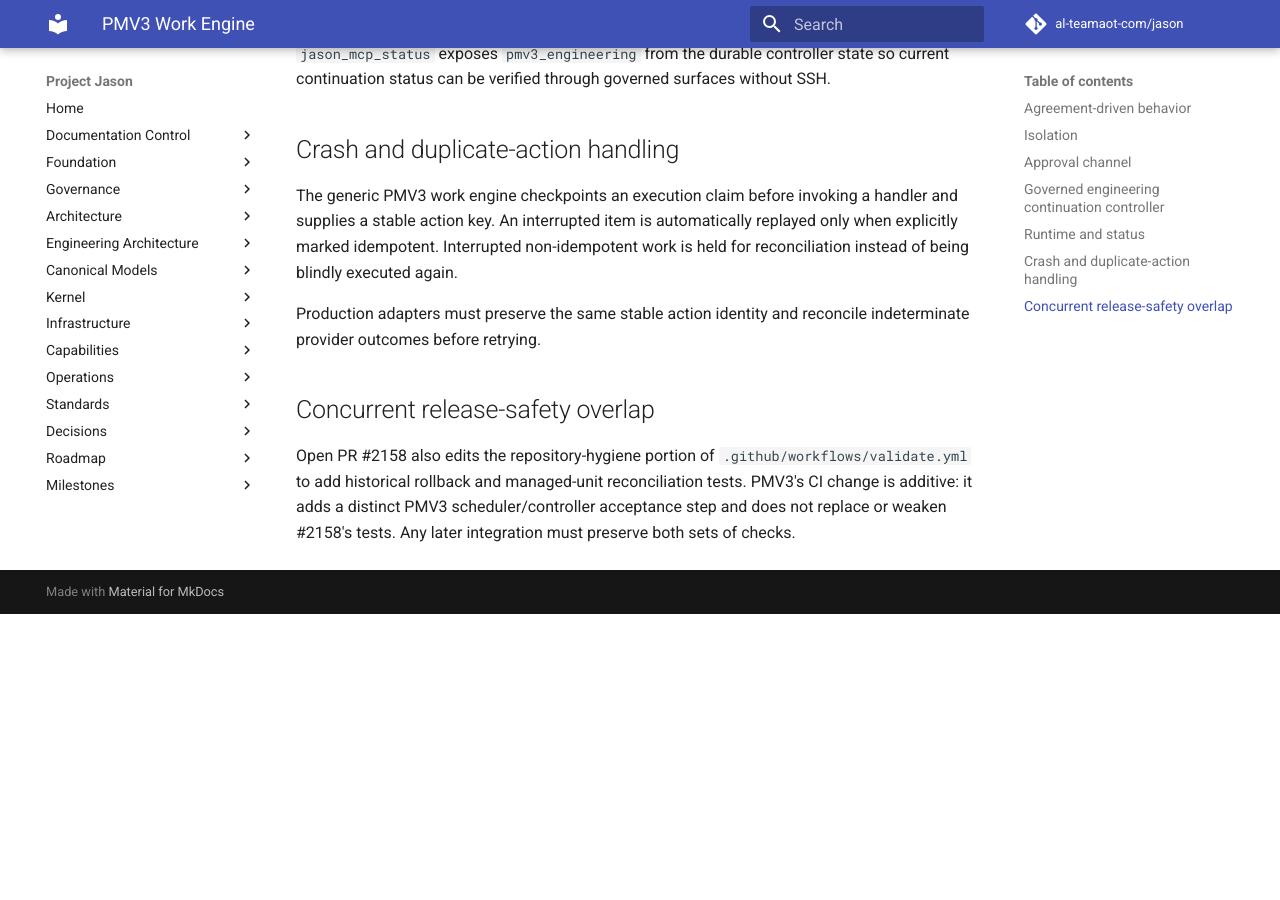
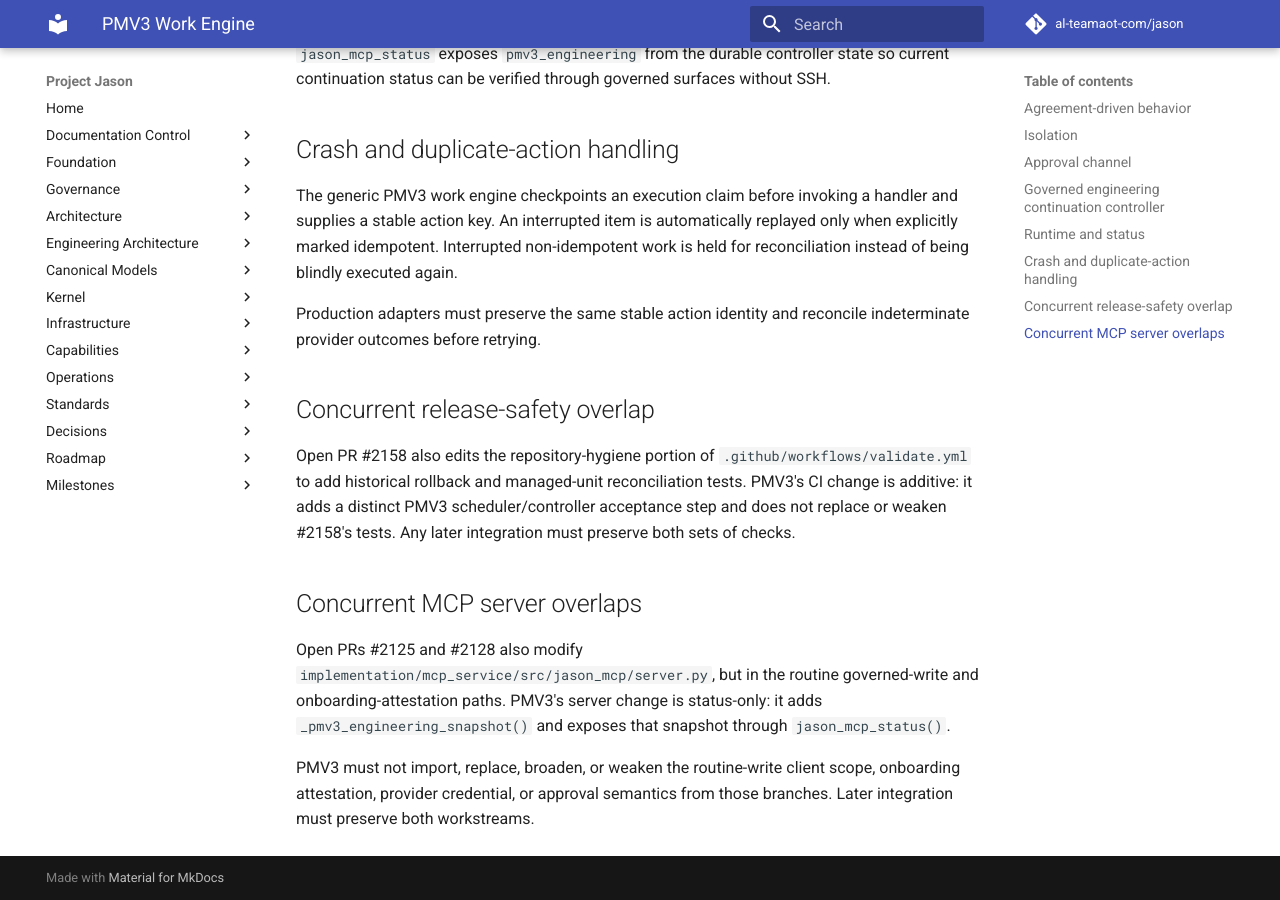
Before and after one commit to al-teamaot-com/jason, an MkDocs documentation site: the page built from docs/engineering/PMV3-Work-Engine.md, in a window 1280 px wide and 900 px high, scrolled down 1901 px. Built offline with MkDocs 1.6.1 and Material for MkDocs 9.7.7, drawn with Linux system fonts in a browser that asks for light colours; comment, search, counter and statistics services are not loaded; before the commit the page ends 2515 px from its top, so only the background shows below that.

Commit message:
PMV3: record concurrent MCP server overlaps

```diff
--- a/docs/engineering/PMV3-Work-Engine.md
+++ b/docs/engineering/PMV3-Work-Engine.md
@@ -101,3 +101,16 @@ Open PR #2158 also edits the repository-hygiene portion of
 reconciliation tests. PMV3's CI change is additive: it adds a distinct PMV3
 scheduler/controller acceptance step and does not replace or weaken #2158's
 tests. Any later integration must preserve both sets of checks.
+
+
+## Concurrent MCP server overlaps
+
+Open PRs #2125 and #2128 also modify
+`implementation/mcp_service/src/jason_mcp/server.py`, but in the routine
+governed-write and onboarding-attestation paths. PMV3's server change is
+status-only: it adds `_pmv3_engineering_snapshot()` and exposes that snapshot
+through `jason_mcp_status()`.
+
+PMV3 must not import, replace, broaden, or weaken the routine-write client scope,
+onboarding attestation, provider credential, or approval semantics from those
+branches. Later integration must preserve both workstreams.
```
